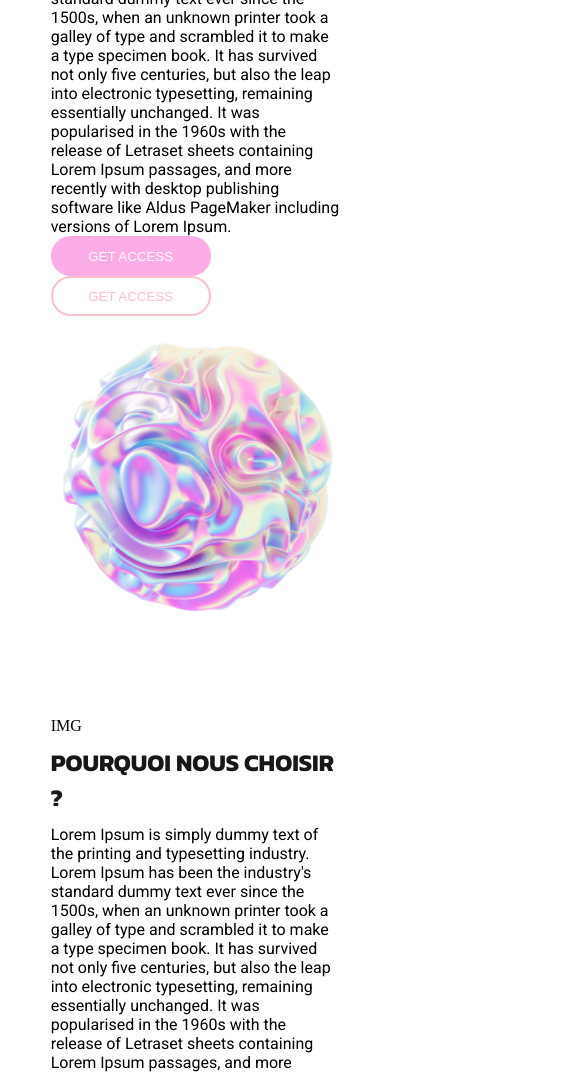
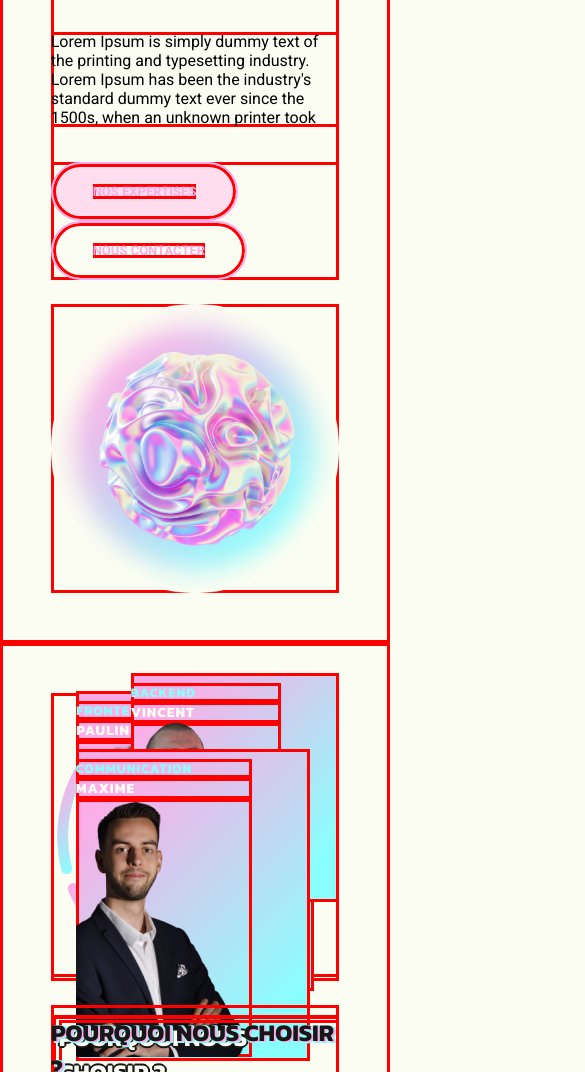
Before and after one commit to TheiaWeb/TheiawebMain, a plain HTML site: page index.html in a window 390 px wide. Shown: the part 288-1360 px from the top of the page, 585 px wide, since content can reach past the window. Drawn offline with nearby package versions, Linux system fonts and the light colour scheme.

Commit message:
Navbar + Header + Team + début responsive

```diff
--- a/css/style.css
+++ b/css/style.css
@@ -21,7 +21,7 @@
     --container-color: #fff;
 
      /*========== Font Size ==========*/
-    --h1-font-size: 4.5rem;
+    --h1-font-size: 5rem;
     --h2-font-size: 3rem;
     --h3-font-size: 2rem;
     --normal-font-size: 1.5rem;
@@ -72,10 +72,12 @@
     box-sizing: border-box;
     padding: 0;
     margin: 0;
+    box-shadow: 0 0 0 3px  red inset;
 }
 
 body {
   width: 100%;
+  background-color: var(--white);
 }
 
 html {
@@ -106,20 +108,62 @@ li{
 }
 
 
-/*==================== REUSABLE CSS CLASSES ====================*/
-.home__title {
+/*==================== TITLES ====================*/
+.home__title,
+.home__title-back {
   font-size: var(--h1-font-size);
 }
-.section__title {
+.section__title,
+.section__title-back {
   font-size: var(--h2-font-size);
+}
+.section-titlebox {
+  position: relative;
+  height: 100px ;
+}
+.back-middle {
+  color: var(--pink);
+  text-shadow: 1px 0 var(--blue), -1px 0 var(--blue), 0 1px var(--blue), 0 -1px var(--blue),
+  1px 1px var(--blue), -1px -1px var(--blue), 1px -1px var(--blue), -1px 1px var(--blue);
+  position: absolute;
+  top: 11px;
+  left: 2px;
+}
+.back-last {
+  color: var(--white);
+  text-shadow: 2px 0 var(--black), -2px 0 var(--black), 0 2px var(--black), 0 -2px var(--black),
+  1px 1px var(--black), -1px -1px var(--black), 1px -1px var(--black), -1px 1px var(--black);
+  position: absolute;
+  top: 15px;
+  left: 8px;
+}
+
+.home__tittle-back .back-middle {
+  top: 13px;
+  left: 3px;
+}
+.home__tittle-back .back-last {
+  top: 20px;
+  left: 10px;
+}
+
+.home__title,
+.section__title,
+.home__title-back,
+.section__title-back {
+    font-weight: var(--font-bold);
+    text-transform: uppercase;
+    font-family: var(--kanit);
+    position: absolute;
   }
 
   .home__title,
   .section__title {
-    font-weight: var(--font-bold);
-    text-transform: uppercase;
      color: var(--black);
   }
+
+  /*==================== REUSABLE CSS CLASSES ====================*/
+
 
   .section__subtitle {
     font-family: var(--lato);
@@ -135,24 +179,38 @@ li{
   }
 
 
-  .green_btn:hover {
-    background-color: var(--black);
-    box-shadow: 0px 0px 10px -1px #58D7AD, inset -0.3px -0.3px 1px #0C0C0C, inset 0.3px 0.3px 1px #F9F9F9, inset 0px 0px 20px rgba(1, 43, 12, 0.25);
-    cursor: pointer;
-    transition: 0.3s;
+  .btn__pink{
+    border: 2px solid var(--pink);
+    background-color: rgba(252, 173, 231, 0.4);
+    border-radius: 89px;
+    padding: 20px 40px;
+
   }
-  .green_btn:focus {
-    color: var(--green);
+  .btn__pink a,
+  .btn__white a {
+    color:var(--pink);
+    font-size: var(--smaller-font-size);
+    font-family: var(--roboto);
+    font-weight: var(--font-bold);
+    text-transform: uppercase;
     }
+
+    .btn__white{
+      border: 2px solid var(--pink);
+      background-color: var(--white);
+      border-radius: 89px;
+      padding: 20px 40px;
+    }
+
 
   /*==================== LAYOUT ====================*/
 
   .grid-base {
     display: grid;
-    grid-template-columns: 1.25fr 0.75fr;
+    grid-template-columns: 1fr 1fr;
     gap: 1.5rem;
   }
-  @media screen and (max-width: 745px) {
+  @media screen and (max-width: 900px) {
     .grid-base { grid-template-columns: 1fr;
     }
   }
@@ -161,7 +219,6 @@ li{
   .section {
     padding: 50px 13%;
   }
-
 
   /*====================NAVBAR====================*/
 
@@ -174,147 +231,107 @@ li{
   .nav__content,
   .nav__menu{
     display: flex;
-    flex-direction: row;
     justify-content: space-between;
   }
 
+  .nav__content-logo {
+    max-height: 100px;
+  }
   .nav__menu {
     font-family: var(--roboto);
     text-transform: uppercase;
     gap: 2rem;
   }
-
-  .nav__menu li {
-
-    line-height: 20px;
-  }
-
   .nav__menu-btn {
     padding: 20px 40px;
     background-color: rgba(252, 173, 231, 0.4);
     border: 2px solid #FCADE7;
     border-radius: 89px;
+    margin: 20px 0;
   }
 
 
-.nav__menu input[type=text] {
+  /*==================== HOME ====================*/
+.home__content-left {
   display: flex;
-    flex-direction: row;
-    align-items: center;
-    padding: 12px 0px 12px 10px;
-    gap: 10px;
-
-    width: 313px;
-
-    background: rgba(137, 255, 253, 0.4);
-    /* blue */
-
-    border: 1.5px solid #89FFFD;
-    /* néomorphisme */
-
-    box-shadow: inset -0.3px -0.3px 1px #0C0C0C, inset 0.3px 0.3px 1px rgba(249, 249, 249, 0.2);
-    border-radius: 20px;
+  flex-direction: column;
+  gap: 2.19rem;
+  justify-content: center;
+}
+.home__content-left p.section__text {
+  max-width: 600px;
 }
 
-input{
-  background-color: #89FFFD;
+.home__title span {
+  color: var(--blue);
 }
 
-#basket{
+.home__content-right {
+  position: relative;
   display: flex;
-  flex-direction: row;
   justify-content: center;
-  align-items: center;
-  padding: 0px;
-  gap: 5px;
-
-  width: 69px;
-  height: 43px;
+  align-items: center
 }
 
-  /*==================== HOME ====================*/
-
-.home__content{
-  display: flex;
-  flex-direction: column;
+    /*==================== TEAM ====================*/
+.team__content-left {
+  position: relative;
+  max-width: 613px;
 
 }
 
-
-  .main__title {
-    font-size: var(--big-font-size);
+.team-po {
+  bottom: -10px;
+  right: 25px;
 }
 
-  #home__content{
-    margin-top: 2em;
-    margin-bottom : 2em;
+.team-max {
+  bottom: -80px;
+  left: 25px;
 }
 
-  .btn__pink{
-    border: #FCADE7;
-    background-color: #FCADE7;
-    border-radius: 25em;
-    height: 3em;
-    width:12em;
-  }
-  .btn__pink a {
-    color:white;
-  }
-  .btn__white{
-    color:black;
-    border: 0.2em solid pink;
-    background-color: white;
-    border-radius: 25em;
-    height: 3em;
-    width:12em;
-  }
-  .btn__white a {
-    color: pink;
+.team-vinc {
+  top: -20px;
+  left: 80px;
 }
 
-    /*==================== POURQUOI NOUS? ====================*/
-
-#why__us {
-  display: flex;
-  justify-content: space-between;
-  align-items: center;
-  margin-left: 5em;
-  margin-right: 5em;
-  margin-top: 15em;
+.team__content-left-card {
+  position: absolute;
+    background: var(--pink-blue-gradient);
+  padding-right: 58px;
+  padding-top: 10px;
 }
 
-#why__us__content{
+.team__content-left-card p,
+.team__content-left-card h4 {
+  font-family: var(--kanit);
+  font-weight: var(--font-bold);
+  text-transform: uppercase;
+  letter-spacing: 1px;
+}
+
+.team__content-left-card p {
+  color: var(--blue);
+  font-size: var(--smaller-font-size);
+
+}
+
+.team__content-left-card h4 {
+  color: var(--white);
+  font-size: var(--small-font-size);
+
+}
+
+.team__content-right {
   display: flex;
-  flex-direction: row;
-  padding: 0px;
-  width: 640.7px;
-  align-items: center;
-  justify-content: flex-end;
+  flex-direction: column;
+  gap: 2.19rem;
+  justify-content: center;
 }
+
 
     /*==================== SERVICES ====================*/
 
-#services{
-  color: black;
-}
 
-.services__content{
-display: flex;
-flex-direction: column;
-justify-content: center;
-align-items: flex-start;
-gap: 25px;
-width: 919px;
-}
 
     /*==================== ROADMAP ====================*/
-
-#roadmap{
-  display: flex;
-  justify-content: center;
-}
-
-.roadmap__header {
-  background: linear-gradient(104.49deg, rgba(255, 255, 255, 0.7) 1.76%, rgba(255, 255, 255, 0.56) 137.27%), url(https://s3-alpha-sig.figma.com/img/f0c7/0b3b/2f6b5369d3820a1c66a5bd0ac1105626?Expires=1682294400&Signature=C0hBCsvxdP284Wse9ZwIiCPuRd4nhlqRhaX1iyNXulTRL2bQFmpqQB8hV5qCAudIaSOZ6PAaYHU95dfsMD5pywwzlw0MP90I3TLLnqHgBTvmJNbLLDcFqVVOc~3TZi0vFWJpwq4pg1LgY1EPfw55-cY2y44tYRhzcROT60XgbW-f4bG1o1l2rwH0KxL5nwuX7Dv~Oo4IobZwZX-ndNJ7JRSGogl8QXuVHKU-k2yMytHyXyjF-1rJK5hfRKwFXSfZAfEMCp2dthIjRsSN0crCme8ZBzGh5or6zVfpZunmxjOjDgNSCJtvhgDfpKRcdqtK8SdLtuPknmLI9UmfDHcpBg__&Key-Pair-Id=APKAQ4GOSFWCVNEHN3O4);
-  /* box-shadow: inset 0px 0px 39px 26px #FFFFFF; */
-}
--- a/index.html
+++ b/index.html
@@ -20,7 +20,7 @@
 <header class="header" id="header">
     <nav>
         <div class="nav__content">
-            <a href="#" ><img src=img/logo.png alt=""></a>
+            <a href="#" ><img class="nav__content-logo" src=img/logo.png alt=""></a>
           <ul class="nav__menu">
             <li><a href="">Expertises</a></li>
             <li><a href="">Tarifs</a></li>
@@ -29,41 +29,72 @@
         </div>
       </nav>
 
-      <section id="home" class="section grid-base">
+      <section id="home" class=" section grid-base">
         <div class="home__content-left">
+            <div class="section-titlebox">
+                <p class="home__title-back back-last">AGENCE WEB 3.0</p>
+                <p class="home__title-back back-middle">AGENCE WEB 3.0</p>
                 <h1 class="home__title">AGENCE WEB  <span>3.0</span> </h1>
-                <p class="section__text">Lorem Ipsum is simply dummy text of the printing and typesetting industry. Lorem Ipsum has been the industry's standard dummy text ever since the 1500s, when an unknown printer took a galley of type and scrambled it to make a type specimen book. It has survived not only five centuries, but also the leap into electronic typesetting, remaining essentially unchanged. It was popularised in the 1960s with the release of Letraset sheets containing Lorem Ipsum passages, and more recently with desktop publishing software like Aldus PageMaker including versions of Lorem Ipsum.</p>
+            </div>
+
+                <p class="section__text">Lorem Ipsum is simply dummy text of the printing and typesetting industry. Lorem Ipsum has been the industry's standard dummy text ever since the 1500s, when an unknown printer took </p>
 
                 <div class="home__cta">
-                    <button class="btn__pink"><a href="">GET ACCESS</a></button>
-                    <button class="btn__white"><a href="">GET ACCESS</a></button>
+                    <button class="btn__pink"><a href="">NOS EXPERTISES</a></button>
+                    <button class="btn__white"><a href="">NOUS CONTACTER</a></button>
                 </div>
             </div>
         <div class="home__content-right">
-            <img src="img/home-ball.png" alt="">
+            <img src="img/big-elipse.png" alt="">
         </div>
       </section>
 </header>
 
-<section id="team" class="section">
+<section id="team" class="section grid-base">
     <div class="team__content-left">
-        IMG
+        <img class="team__content-left-bg" src="img/team-fingerprint.png" alt="">
+        <div class="team__content-left-card team-po">
+            <p>Frontend</p>
+            <h4>Pauline</h4>
+            <img src="img/team-pauline.png" alt="">
+        </div>
+        <div class="team__content-left-card team-vinc">
+            <p>Backend</p>
+            <h4>Vincent</h4>
+            <img src="img/team-vincent.png" alt="">
+        </div>
+        <div class="team__content-left-card team-max">
+            <p>Communication</p>
+            <h4>Maxime</h4>
+            <img src="img/team-maxime.png" alt="">
+        </div>
+
     </div>
 
     <div class="team__content-right">
-        <h2 class="section__title">POURQUOI NOUS CHOISIR ? </h2>
-        <p class="section__text">Lorem Ipsum is simply dummy text of the printing and typesetting industry. Lorem Ipsum has been the industry's standard dummy text ever since the 1500s, when an unknown printer took a galley of type and scrambled it to make a type specimen book. It has survived not only five centuries, but also the leap into electronic typesetting, remaining essentially unchanged. It was popularised in the 1960s with the release of Letraset sheets containing Lorem Ipsum passages, and more recently with desktop publishing software like Aldus PageMaker including versions of Lorem Ipsum.</p>
-        <p class="section__text">Lorem Ipsum is simply dummy text of the printing and typesetting industry. Lorem Ipsum has been the industry's standard dummy text ever since the 1500s, when an unknown printer took a galley of type and scrambled it to make a type specimen book. It has survived not only five centuries, but also the leap into electronic typesetting, remaining essentially unchanged. It was popularised in the 1960s with the release of Letraset sheets containing Lorem Ipsum passages, and more recently with desktop publishing software like Aldus PageMaker including versions of Lorem Ipsum.</p>
-        <button class="btn__pink"><a href="">GET ACCESS</a></button>
+        <div class="section-titlebox">
+            <p class="section__title-back back-last">POURQUOI NOUS CHOISIR ?</p>
+            <p class="section__title-back back-middle">POURQUOI NOUS CHOISIR ?</p>
+            <h2 class="section__title">POURQUOI NOUS CHOISIR ?</h2>
+        </div>
+        <p class="section__text">Lorem Ipsum is simply dummy text of the printing and typesetting industry. Lorem Ipsum has been the industry's standard dummy text ever since the 1500s, when an unknown printer took </p>
+        <p class="section__text">Lorem Ipsum is simply dummy text of the printing and typesetting industry. Lorem Ipsum has been the industry's standard dummy text ever since the 1500s, when an unknown printer took </p>
+        <div>
+            <button class="btn__pink"><a href="">Nos réalisations</a></button>
+        </div>
     </div>
 
 </section>
 
 <section id="expertises" class="section">
     <div class="services__content">
-        <h2 class="section__title">NOS SERVICES </h2>
+        <div class="section-titlebox">
+            <p class="section__title-back back-last">Nos Expertises</p>
+            <p class="section__title-back back-middle">Nos Expertises</p>
+            <h2 class="section__title">Nos expertises</h2>
+        </div>
         <h3 class="section__subtitle">Vous souhaitez booster la croissance de votre entreprise ? La solution se trouve ici</h3>
-        <p class="section__text">Lorem Ipsum is simply dummy text of the printing and typesetting industry. Lorem Ipsum has been the industry's standard dummy text ever since the 1500s, when an unknown printer took a galley of type and scrambled it to make a type specimen book. It has survived not only five centuries, but also the leap into electronic typesetting, remaining essentially unchanged. It was popularised in the 1960s with the release of Letraset sheets containing Lorem Ipsum passages, and more recently with desktop publishing software like Aldus PageMaker including versions of Lorem Ipsum.</p>
+        <p class="section__text">Lorem Ipsum is simply dummy text of the printing and typesetting industry. Lorem Ipsum has been the industry's standard dummy text ever since the 1500s, when an unknown printer took </p>
     </div>
     <div>
         carrousel
@@ -72,17 +103,27 @@
 
 
 <section id="roadmap" class="section">
+    <div class="section-titlebox">
+        <p class="section__title-back back-last">ROADMAP</p>
+        <p class="section__title-back back-middle">ROADMAP</p>
         <h2 class="section__title">ROADMAP</h2>
+    </div>
 </section>
 
 <section id="contact" class="section">
     <div>
+        <div class="section-titlebox">
+            <p class="section__title-back back-last">NOUS CONTACTER</p>
+            <p class="section__title-back back-middle">NOUS CONTACTER</p>
             <h2 class="section__title">NOUS CONTACTER</h2>
+        </div>
         <p class="section__text">Lorem Ipsum is simply dummy text of the printing and typesetting industry. Lorem Ipsum </p>
     </div>
 
     <form action="contact.php" method="post">
-        <div class="grid form__content">
+        <div class="form__content">
+
+            <div class="grid-base">
                 <div>
                     <label for="name">Prénom<span class="contact__star">&#42;</span></label>
                     <input type="text" id="name" name="user_name" placeholder="Apo">
@@ -91,6 +132,8 @@
                     <label for="name">Prénom<span class="contact__star">&#42;</span></label>
                     <input type="text" id="name" name="user_name" placeholder="Apo">
                 </div>
+            </div>
+            <div class="grid-base">
                 <div>
                     <label for="name">Prénom<span class="contact__star">&#42;</span></label>
                     <input type="text" id="name" name="user_name" placeholder="Apo">
@@ -99,6 +142,9 @@
                     <label for="name">Prénom<span class="contact__star">&#42;</span></label>
                     <input type="text" id="name" name="user_name" placeholder="Apo">
                 </div>
+            </div>
+
+            <div class="grid-base">
                 <div>
                     <label for="name">Prénom<span class="contact__star">&#42;</span></label>
                     <input type="text" id="name" name="user_name" placeholder="Apo">
@@ -107,6 +153,9 @@
                     <label for="name">Prénom<span class="contact__star">&#42;</span></label>
                     <input type="text" id="name" name="user_name" placeholder="Apo">
                 </div>
+            </div>
+
+
 
         </div>
         <div class="">
```
Also changed, not shown: img/big-elipse.png (added), img/home-ball.png (deleted), img/team-fingerprint.png (added), img/team-maxime.png (added), img/team-pauline.png (added), img/team-vincent.png (added). Lines whose indentation alone changed are shown as unchanged.
